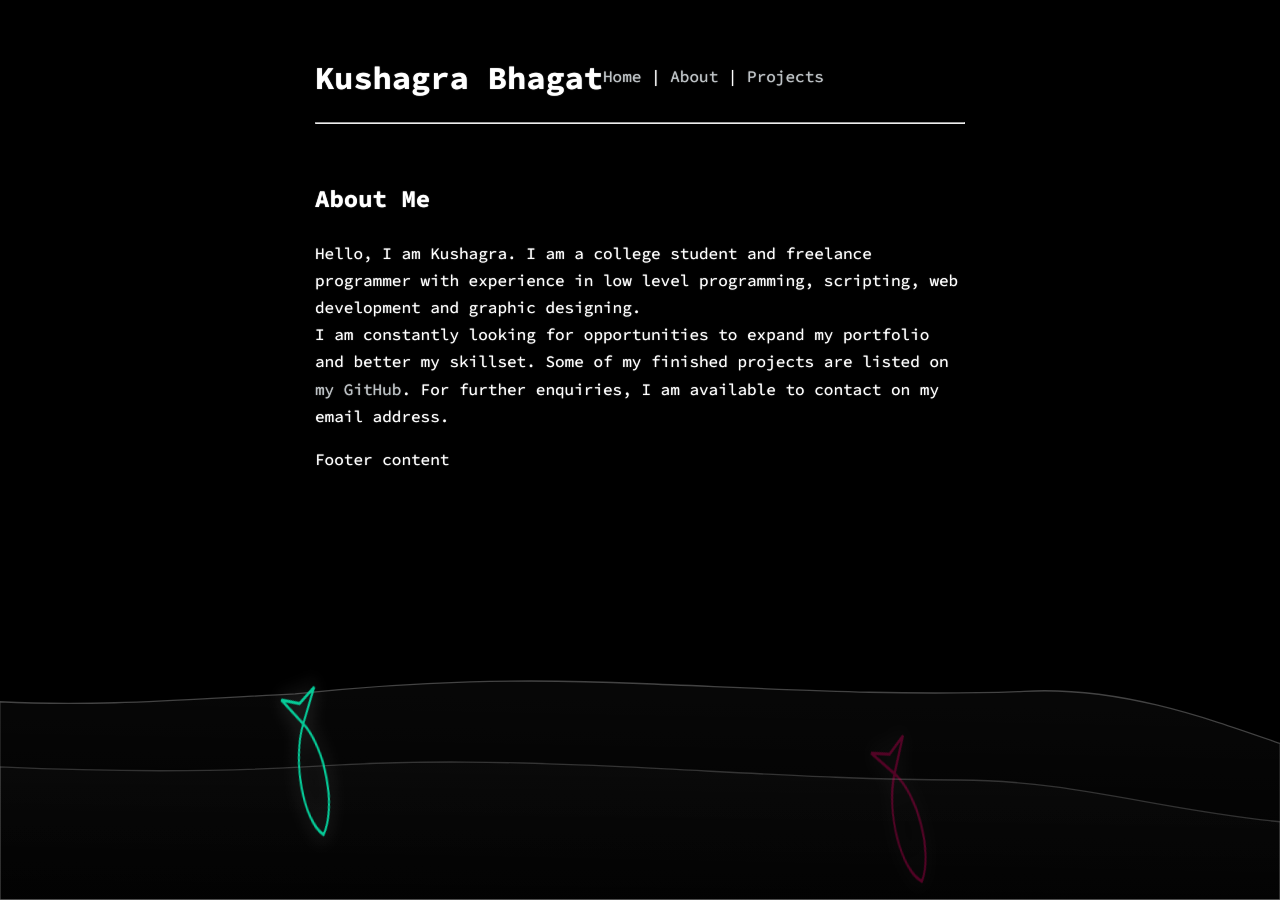
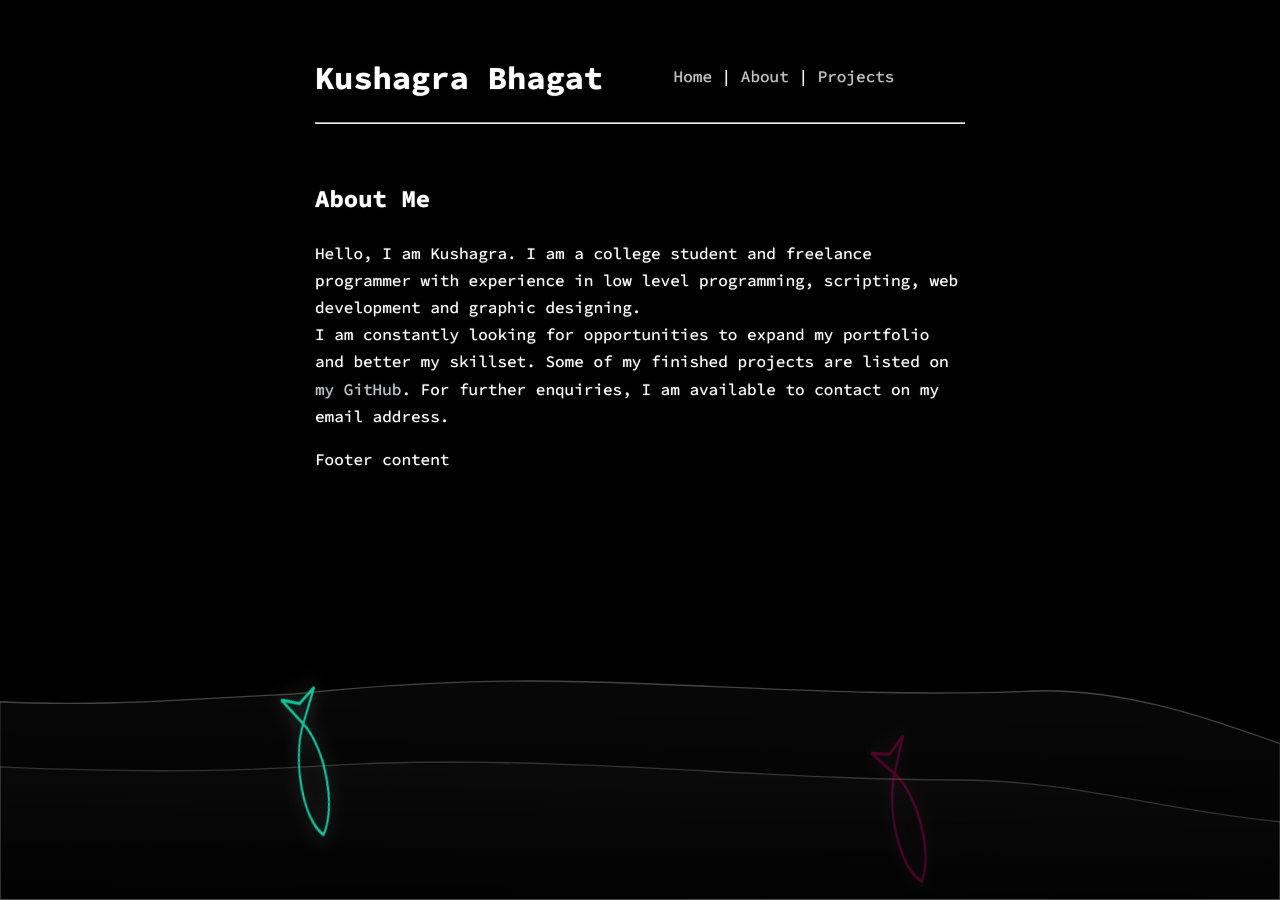
Before and after one commit to kuwushagra/kuwushagra.github.io, a Jekyll site: the page built from index.html, in a window 1280 px wide. Built offline with Jekyll 4.4.1, drawn with Linux system fonts in a browser that asks for light colours; a style sheet for code colours, icons or effects is not loaded.

Commit message:
Update default.html

```diff
--- a/_layouts/default.html
+++ b/_layouts/default.html
@@ -211,10 +211,10 @@
 <header>
   <link rel="stylesheet" href="https://ka-f.webawesome.com/webawesome@3.8.0/styles/webawesome.css" />
   <script type="module" src="https://ka-f.webawesome.com/webawesome@3.8.0/webawesome.loader.js"></script>
-  <div style="display: flex;"><div style="display: inline-block;"><h1 style="size: 1.5em">Kushagra Bhagat</h1>  </div>
-  <div style="display: inline-block; margin-top: auto;">
+  <div style="display: flex;"><div style="display: inline-block; margin-right: auto;"><h1 style="size: 1.5em">Kushagra Bhagat</h1>  </div>
+  <div style="display: inline-block; margin-top: auto; ">
   <p> <a href="https://kuwushagra.github.io/">Home</a> | <a href="https://kuwushagra.github.io/about">About</a> | <a href="https://kuwushagra.github.io/projects">Projects</a> </div>
-  <div style="display: inline-block; margin-top: auto; margin-left: auto;" class="links">
+  <div style="display: inline-block; margin-top: auto; margin-left: auto" class="links">
       <a href="mailto:kushagrabhagat.work@gmail.com"><wa-icon name="envelope" variant="regular" style="color: salmon;"></wa-icon></a>
       <a href="https://github.com/kuwushagra"><wa-icon name="github-alt" family="brands" style="color: steelblue;"></wa-icon></a>
   </div></div></p>
```
